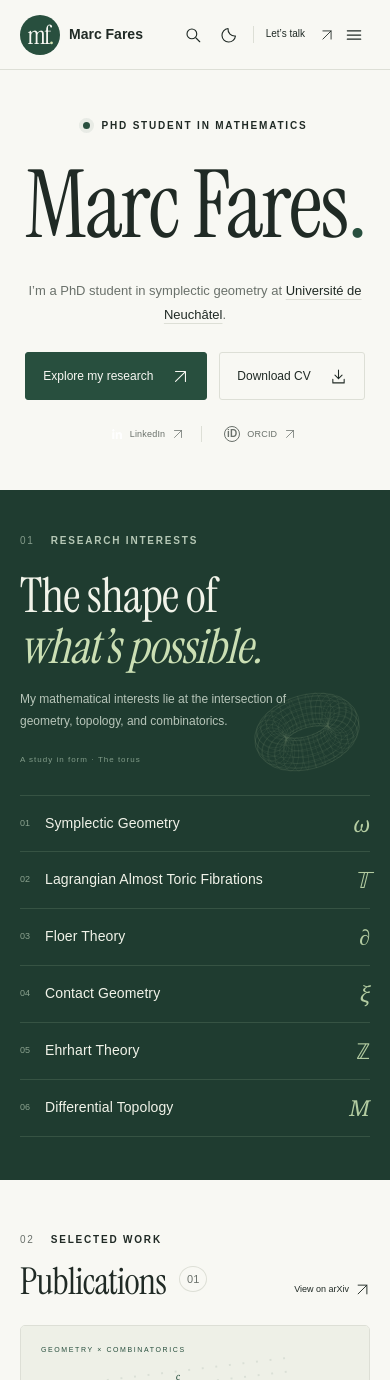
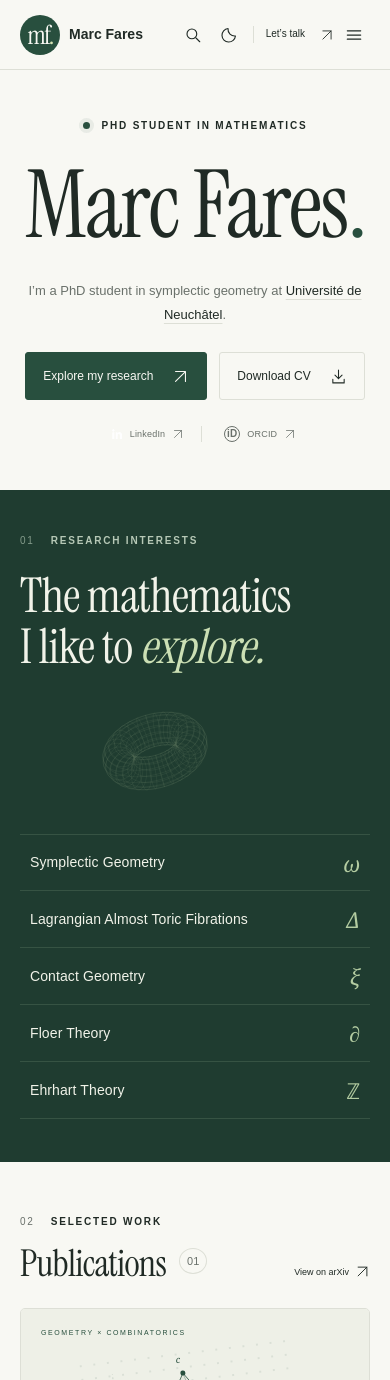
Before and after one commit to BrunoFares/marc-portfolio, a Next.js app: page / in a window 390 px wide. Shown: the top 1380 px of the page. Built offline with nearby package versions, Linux system fonts and the light colour scheme.

Commit message:
Fixing research section.

```diff
--- a/app/globals.css
+++ b/app/globals.css
@@ -454,11 +454,14 @@ main {
 .research-inner {
   padding-block: 64px;
   display: grid;
-  grid-template-columns: 1fr 1.16fr;
-  gap: 120px;
+  grid-template-columns: minmax(0, 1fr) minmax(0, 1.16fr);
+  align-items: center;
+  gap: 48px;
 }
 .research-intro {
   position: relative;
+  width: fit-content;
+  max-width: 100%;
 }
 .research-intro .eyebrow {
   color: #b6c8b6;
@@ -485,10 +488,10 @@ main {
   color: #b7c5b9;
 }
 .research-torus {
-  position: absolute;
+  display: block;
   width: 195px;
-  right: -44px;
-  bottom: -42px;
+  max-width: 100%;
+  margin: 24px auto 0;
   transform: rotate(-16deg);
   color: #c6d9aa;
   opacity: 0.75;
@@ -509,6 +512,8 @@ main {
   display: flex;
   align-items: center;
   gap: 23px;
+  padding-left: 10px;
+  padding-right: 10px;
   border-bottom: 1px solid #55715c70;
   min-height: 60px;
 }
@@ -531,6 +536,14 @@ main {
   font-style: italic;
   font-size: 21px;
   color: #b3cca1;
+}
+.interest-symbol sup {
+  position: relative;
+  top: -0.65em;
+  margin-left: 0.06em;
+  font-size: 0.6em;
+  line-height: 0;
+  vertical-align: baseline;
 }
 .section {
   padding-top: 83px;
@@ -1518,7 +1531,7 @@ body:has(dialog[open]) {
     padding: 12px 15px;
   }
   .research-inner {
-    gap: 75px;
+    gap: 32px;
   }
   .details-grid {
     gap: 35px;
@@ -1606,15 +1619,13 @@ body:has(dialog[open]) {
     padding-left: 12px;
   }
   .research-inner {
-    gap: 40px;
+    gap: 24px;
   }
   .research-intro h2 {
     font-size: 46px;
   }
   .research-torus {
     width: 150px;
-    right: -15px;
-    bottom: -45px;
   }
   .interest {
     gap: 15px;
@@ -1817,8 +1828,6 @@ body:has(dialog[open]) {
   }
   .research-torus {
     width: 150px;
-    right: -12px;
-    bottom: -20px;
     opacity: 0.38;
   }
   .figure-caption {
--- a/app/page.tsx
+++ b/app/page.tsx
@@ -72,24 +72,20 @@ export default function Home() {
               <span className="section-marker">01</span> RESEARCH INTERESTS
             </div>
             <h2>
-              The shape of
+              The mathematics
               <br />
-              <em>what’s possible.</em>
+              I like to
+              <em> explore.</em>
             </h2>
-            <p>
-              My mathematical interests lie at the intersection of geometry,
-              topology, and combinatorics.
-            </p>
             <Torus className="research-torus" />
-            <span className="figure-caption">A study in form · The torus</span>
           </div>
           <div className="interest-list">
             {profile.interests.map((interest, i) => (
               <div className="interest" key={interest}>
-                <span className="interest-number">0{i + 1}</span>
                 <h3>{interest}</h3>
                 <span className="interest-symbol" aria-hidden="true">
-                  {["ω", "𝕋", "∂", "ξ", "ℤ", "M"][i]}
+                  {/* TODO: fix the Z exponent n later */}
+                  {["ω", "Δ", "ξ", "∂", "ℤ"][i]}
                 </span>
               </div>
             ))}
--- a/data/profile.json
+++ b/data/profile.json
@@ -38,10 +38,9 @@
   "interests": [
     "Symplectic Geometry",
     "Lagrangian Almost Toric Fibrations",
+    "Contact Geometry",
     "Floer Theory",
-    "Contact Geometry",
-    "Ehrhart Theory",
-    "Differential Topology"
+    "Ehrhart Theory"
   ],
   "education": [
     {
```
Also changed, not shown: 2 other files (tests, documents, lock files or other folders).
